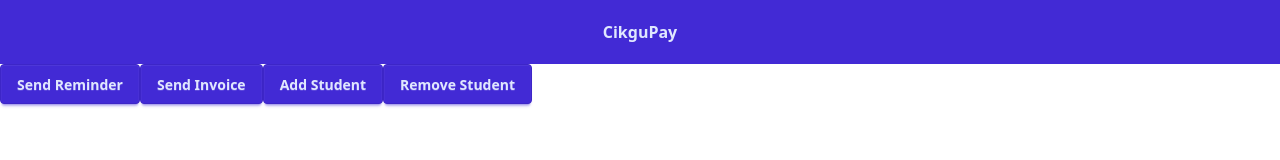
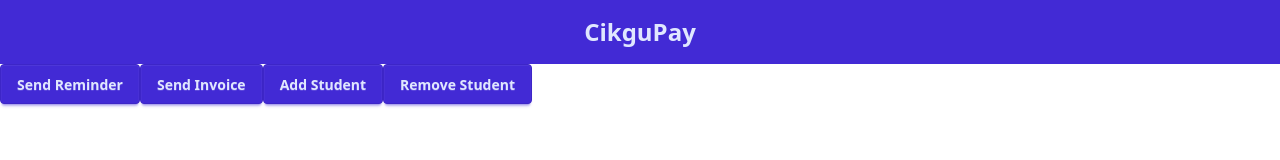
Before and after one commit to IFAIZC/CikguBayar, a React (Vite) app: page / in a window 1280 px wide. Shown: the top 160 px of the page. Built offline with nearby package versions, Linux system fonts and the light colour scheme.

Commit message:
update font size for navbar

```diff
--- a/src/component/Navbar.jsx
+++ b/src/component/Navbar.jsx
@@ -1,7 +1,7 @@
 export default function Navbar() {
   return (
     <div className="navbar bg-primary text-primary-content flex items-center justify-center">
-      <p className="font-bold">CikguPay</p>
+      <p className="font-bold text-2xl">CikguPay</p>
     </div>
   )
 }
```
